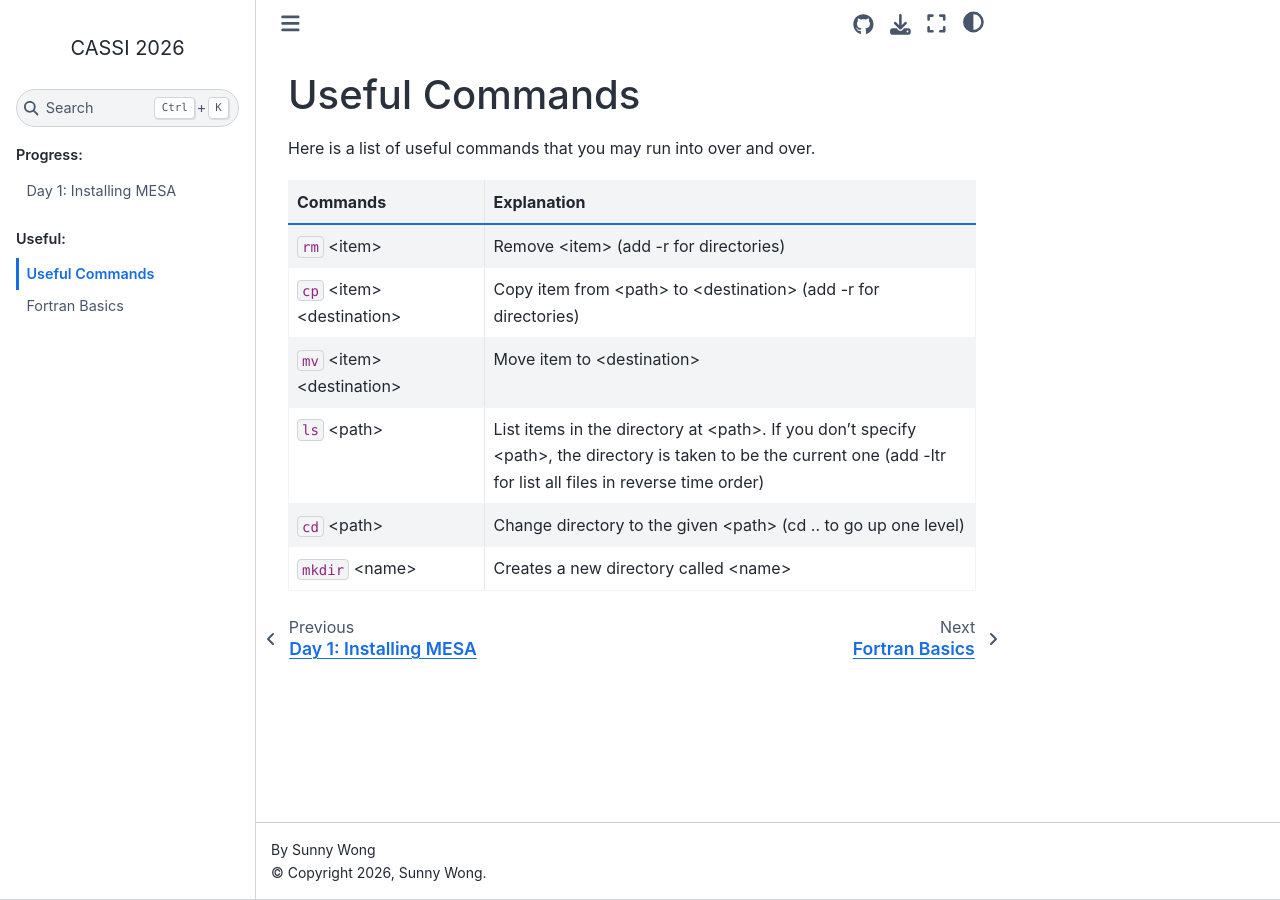
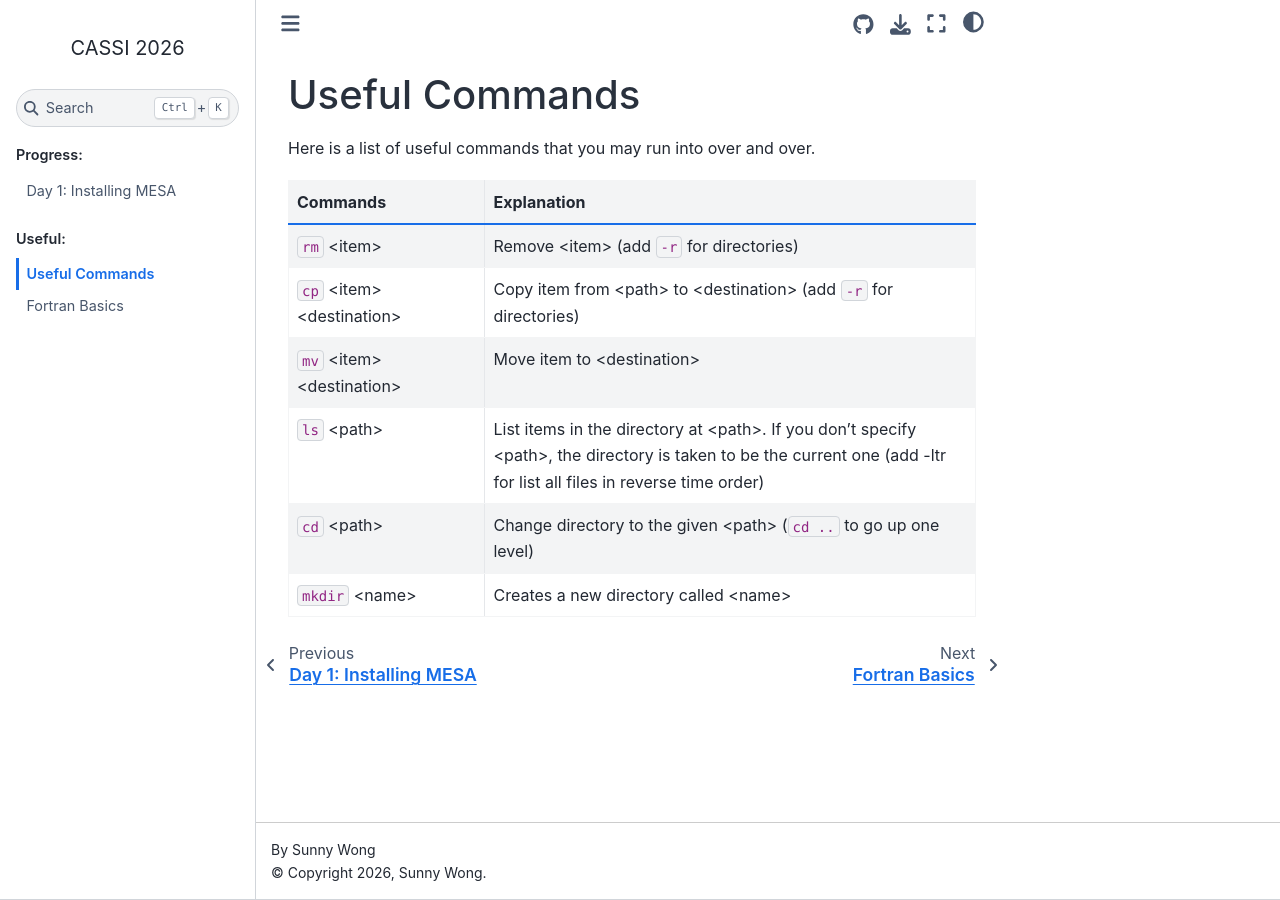
Before and after one commit to sunnywong314/CASSI2026-Sunny, a Sphinx documentation site: the page built from docs/source/commands.rst, in a window 1280 px wide. Built offline with Sphinx 7.4.7 and the Sphinx Book theme 1.1.4, drawn with Linux system fonts in a browser that asks for light colours; pages that are not in the unit, such as notebooks, are missing from menus.

```diff
--- a/docs/source/commands.rst
+++ b/docs/source/commands.rst
@@ -11,14 +11,14 @@ Here is a list of useful commands that you may run into over and over.
    * - Commands
      - Explanation
    * - ``rm`` <item>
-     - Remove <item> (add -r for directories)
+     - Remove <item> (add ``-r`` for directories)
    * - ``cp`` <item> <destination>
-     - Copy item from <path> to <destination> (add -r for directories)
+     - Copy item from <path> to <destination> (add ``-r`` for directories)
    * - ``mv`` <item> <destination>
      - Move item to <destination>
    * - ``ls`` <path>
      - List items in the directory at <path>. If you don't specify <path>, the directory is taken to be the current one (add -ltr for list all files in reverse time order)
    * - ``cd`` <path>
-     - Change directory to the given <path> (cd .. to go up one level)
+     - Change directory to the given <path> (``cd ..`` to go up one level)
    * - ``mkdir`` <name>
      - Creates a new directory called <name>
```
